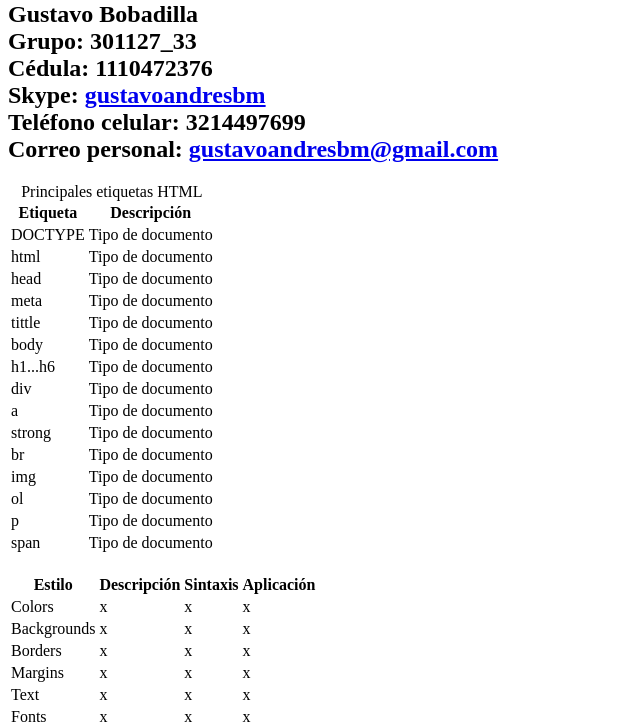
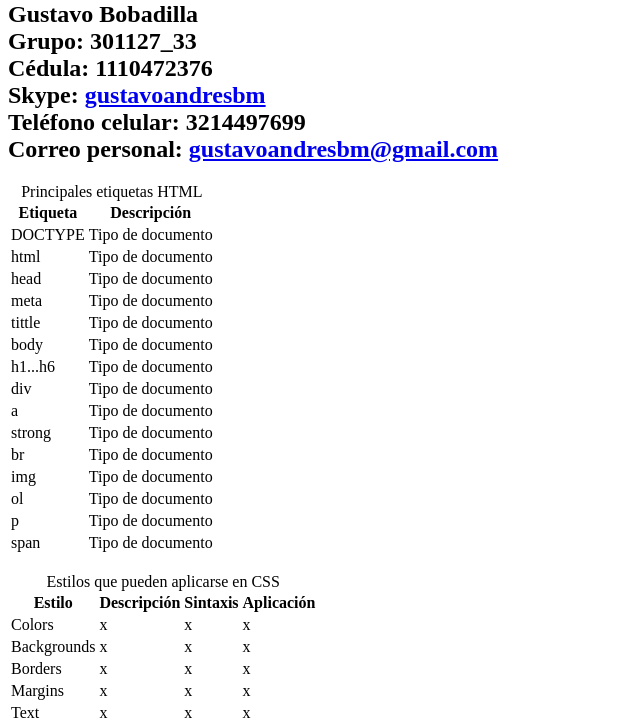
Before and after one commit to gustavoandresbm/PSW-GustavoBobadilla, a plain HTML site: page index.html in a window 1280 px wide. Shown: the part 79-801 px from the top of the page, without its empty margins (0-640 px from the left). Drawn offline with Linux system fonts and the light colour scheme.

Commit message:
Update index.html

```diff
--- a/index.html
+++ b/index.html
@@ -91,6 +91,7 @@
     <br>
 
     <table>
+        <caption>Estilos que pueden aplicarse en CSS</caption>
         <tr>
             <th>Estilo</th>
             <th>Descripción</th>
```
